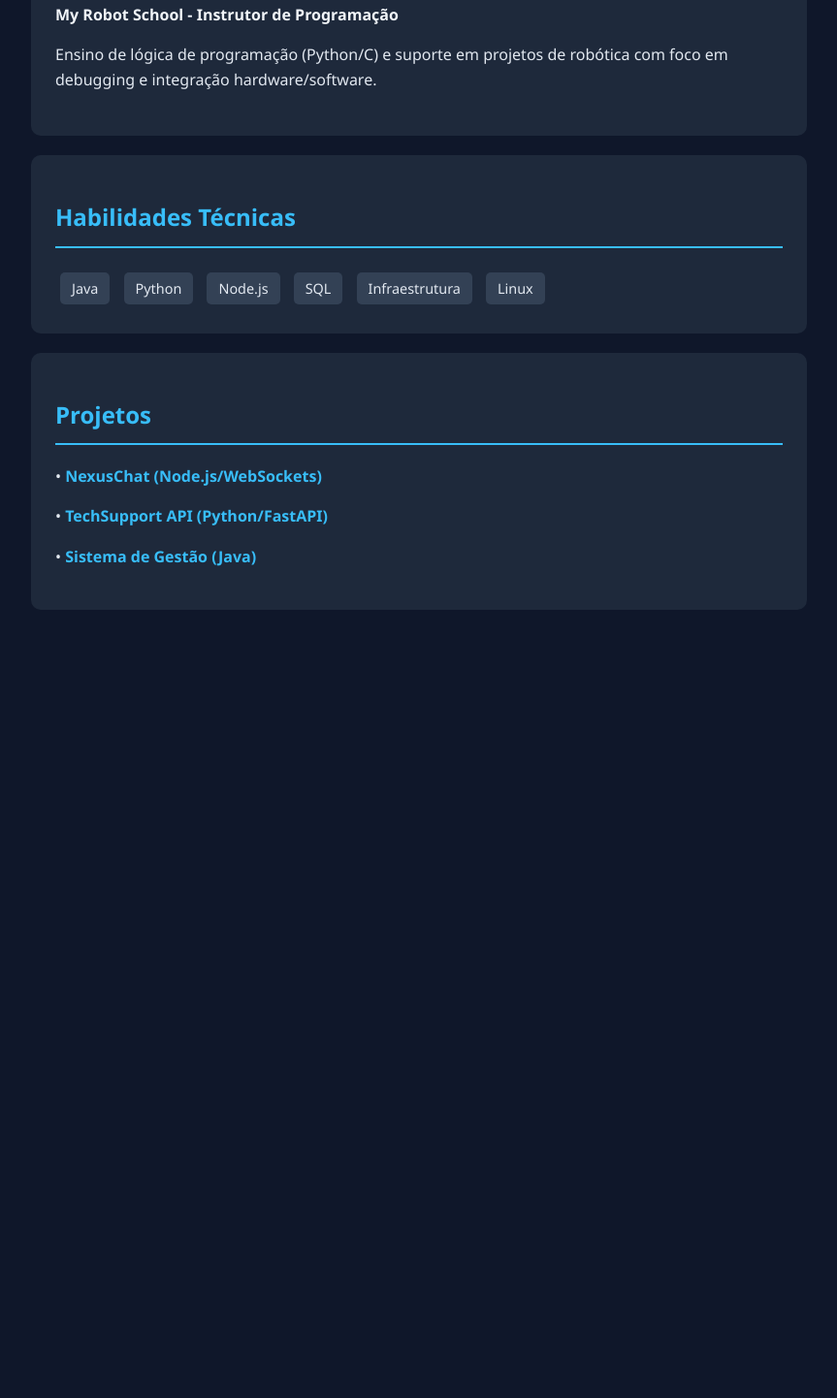
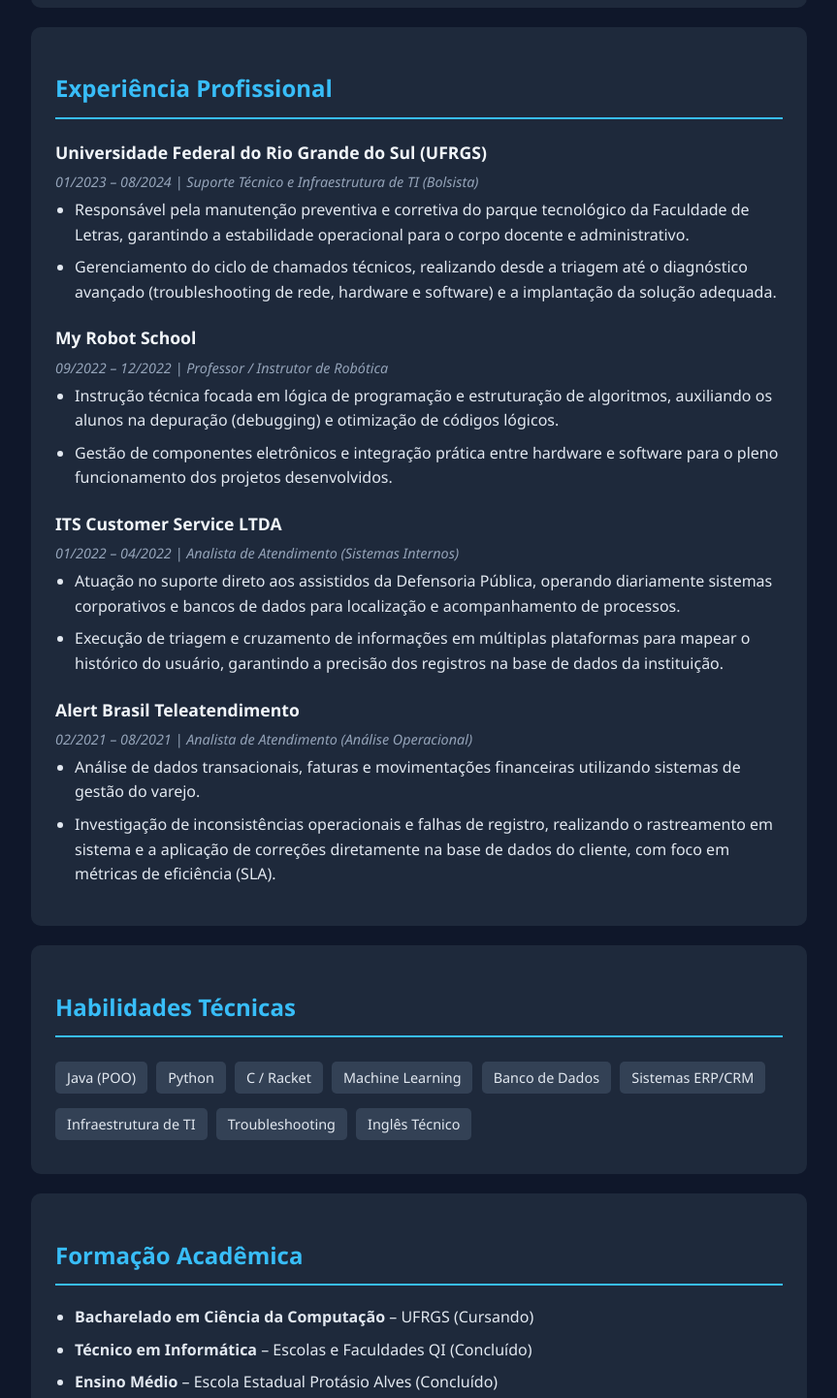
Before and after one commit to YagoCeleste/YagoCeleste.github.io, a plain HTML site: page index.html in a window 1280 px wide. Shown: the part 611-2053 px from the top of the page at 97% size, without its empty margins (208-1071 px from the left). Before the commit the page ends 1288 px from the top, so only its background shows below. Drawn offline with Linux system fonts and the light colour scheme.

Commit message:
Adicionando currículo completo

```diff
--- a/index.html
+++ b/index.html
@@ -9,46 +9,99 @@
         .card { background: #1e293b; padding: 25px; border-radius: 10px; margin-bottom: 20px; }
         h1 { color: #38bdf8; margin-bottom: 5px; }
         h2 { border-bottom: 2px solid #38bdf8; padding-bottom: 10px; color: #38bdf8; }
-        .skill-tag { background: #334155; padding: 5px 12px; border-radius: 5px; margin: 5px; display: inline-block; font-size: 0.9em; }
-        .job { margin-bottom: 20px; }
-        .job h4 { margin: 5px 0; color: #f1f5f9; }
+        h4 { margin: 20px 0 5px 0; color: #f1f5f9; font-size: 1.1em; }
+        p { margin: 10px 0; }
+        ul { margin-top: 5px; padding-left: 20px; margin-bottom: 15px; }
+        li { margin-bottom: 8px; }
+        .skill-tag { background: #334155; padding: 5px 12px; border-radius: 5px; margin: 5px 5px 10px 0; display: inline-block; font-size: 0.9em; }
+        .date { color: #94a3b8; font-size: 0.9em; font-style: italic; display: block; margin-bottom: 5px; }
         a { color: #38bdf8; text-decoration: none; font-weight: bold; }
+        .contact-info { margin-bottom: 20px; color: #94a3b8; }
+        .contact-info a { margin-right: 15px; }
     </style>
 </head>
 <body>
     <div class="container">
-        <h1>Yago Luan Celeste</h1>
-        <p>Estudante de Ciência da Computação (UFRGS) | Dev Full Stack | Suporte Técnico</p>
+        <h1>Yago Luan Miranda Celeste Da Silva</h1>
+        <div class="contact-info">
+            Porto Alegre, RS | (51) 98164-6211 | yagoceleste8@gmail.com <br>
+            <a href="https://linkedin.com/in/yago-celeste">LinkedIn</a>
+            <a href="https://github.com/YagoCeleste">GitHub</a>
+        </div>
 
         <div class="card">
-            <h2>Sobre Mim</h2>
-            <p>Estudante de Ciência da Computação focado em automação, infraestrutura e desenvolvimento. Experiência em traduzir problemas de negócio em soluções de código eficientes.</p>
+            <h2>Perfil Profissional & Objetivo</h2>
+            <p><strong>Objetivo:</strong> Atuar na área de Tecnologia da Informação — integrando equipes de desenvolvimento, infraestrutura ou suporte —, aplicando conhecimentos sólidos em programação, manipulação de dados e resolução de problemas técnicos para otimizar processos e agregar valor operacional à empresa.</p>
+            <p>Estudante de Ciência da Computação e Técnico em Informática, com base sólida em desenvolvimento de software, manutenção de hardware e vivência analítica em atendimento. Direciono meu desenvolvimento contínuo e pesquisas autônomas para a área de Inteligência Artificial, explorando ativamente conceitos de Machine Learning, automação de rotinas e manipulação de dados. Destaco-me pela capacidade de resolução de problemas complexos (troubleshooting), rápida adaptação a novos sistemas corporativos e habilidade de atuar como facilitador entre a tecnologia e o cliente final.</p>
         </div>
 
         <div class="card">
             <h2>Experiência Profissional</h2>
+
             <div class="job">
-                <h4>UFRGS - Suporte Técnico em Infraestrutura</h4>
-                <p>Manutenção preventiva e corretiva de parque tecnológico, gestão de chamados (troubleshooting) e otimização de sistemas acadêmicos.</p>
+                <h4>Universidade Federal do Rio Grande do Sul (UFRGS)</h4>
+                <span class="date">01/2023 – 08/2024 | Suporte Técnico e Infraestrutura de TI (Bolsista)</span>
+                <ul>
+                    <li>Responsável pela manutenção preventiva e corretiva do parque tecnológico da Faculdade de Letras, garantindo a estabilidade operacional para o corpo docente e administrativo.</li>
+                    <li>Gerenciamento do ciclo de chamados técnicos, realizando desde a triagem até o diagnóstico avançado (troubleshooting de rede, hardware e software) e a implantação da solução adequada.</li>
+                </ul>
             </div>
+
             <div class="job">
-                <h4>My Robot School - Instrutor de Programação</h4>
-                <p>Ensino de lógica de programação (Python/C) e suporte em projetos de robótica com foco em debugging e integração hardware/software.</p>
+                <h4>My Robot School</h4>
+                <span class="date">09/2022 – 12/2022 | Professor / Instrutor de Robótica</span>
+                <ul>
+                    <li>Instrução técnica focada em lógica de programação e estruturação de algoritmos, auxiliando os alunos na depuração (debugging) e otimização de códigos lógicos.</li>
+                    <li>Gestão de componentes eletrônicos e integração prática entre hardware e software para o pleno funcionamento dos projetos desenvolvidos.</li>
+                </ul>
+            </div>
+
+            <div class="job">
+                <h4>ITS Customer Service LTDA</h4>
+                <span class="date">01/2022 – 04/2022 | Analista de Atendimento (Sistemas Internos)</span>
+                <ul>
+                    <li>Atuação no suporte direto aos assistidos da Defensoria Pública, operando diariamente sistemas corporativos e bancos de dados para localização e acompanhamento de processos.</li>
+                    <li>Execução de triagem e cruzamento de informações em múltiplas plataformas para mapear o histórico do usuário, garantindo a precisão dos registros na base de dados da instituição.</li>
+                </ul>
+            </div>
+
+            <div class="job">
+                <h4>Alert Brasil Teleatendimento</h4>
+                <span class="date">02/2021 – 08/2021 | Analista de Atendimento (Análise Operacional)</span>
+                <ul>
+                    <li>Análise de dados transacionais, faturas e movimentações financeiras utilizando sistemas de gestão do varejo.</li>
+                    <li>Investigação de inconsistências operacionais e falhas de registro, realizando o rastreamento em sistema e a aplicação de correções diretamente na base de dados do cliente, com foco em métricas de eficiência (SLA).</li>
+                </ul>
             </div>
         </div>
 
         <div class="card">
             <h2>Habilidades Técnicas</h2>
-            <span class="skill-tag">Java</span> <span class="skill-tag">Python</span>
-            <span class="skill-tag">Node.js</span> <span class="skill-tag">SQL</span>
-            <span class="skill-tag">Infraestrutura</span> <span class="skill-tag">Linux</span>
+            <span class="skill-tag">Java (POO)</span>
+            <span class="skill-tag">Python</span>
+            <span class="skill-tag">C / Racket</span>
+            <span class="skill-tag">Machine Learning</span>
+            <span class="skill-tag">Banco de Dados</span>
+            <span class="skill-tag">Sistemas ERP/CRM</span>
+            <span class="skill-tag">Infraestrutura de TI</span>
+            <span class="skill-tag">Troubleshooting</span>
+            <span class="skill-tag">Inglês Técnico</span>
         </div>
 
         <div class="card">
-            <h2>Projetos</h2>
+            <h2>Formação Acadêmica</h2>
+            <ul>
+                <li><strong>Bacharelado em Ciência da Computação</strong> – UFRGS (Cursando)</li>
+                <li><strong>Técnico em Informática</strong> – Escolas e Faculdades QI (Concluído)</li>
+                <li><strong>Ensino Médio</strong> – Escola Estadual Protásio Alves (Concluído)</li>
+            </ul>
+        </div>
+
+        <div class="card">
+            <h2>Projetos em Destaque</h2>
             <p>• <a href="https://github.com/YagoCeleste/nexus-chat-nodejs">NexusChat (Node.js/WebSockets)</a></p>
             <p>• <a href="https://github.com/YagoCeleste/TechSupport-API-python">TechSupport API (Python/FastAPI)</a></p>
-            <p>• <a href="https://github.com/YagoCeleste/GestaoVendas-Java">Sistema de Gestão (Java)</a></p>
+            <p>• <a href="https://github.com/YagoCeleste/GestaoVendas-Java">Sistema de Gestão de Vendas (Java)</a></p>
         </div>
     </div>
 </body>
```
